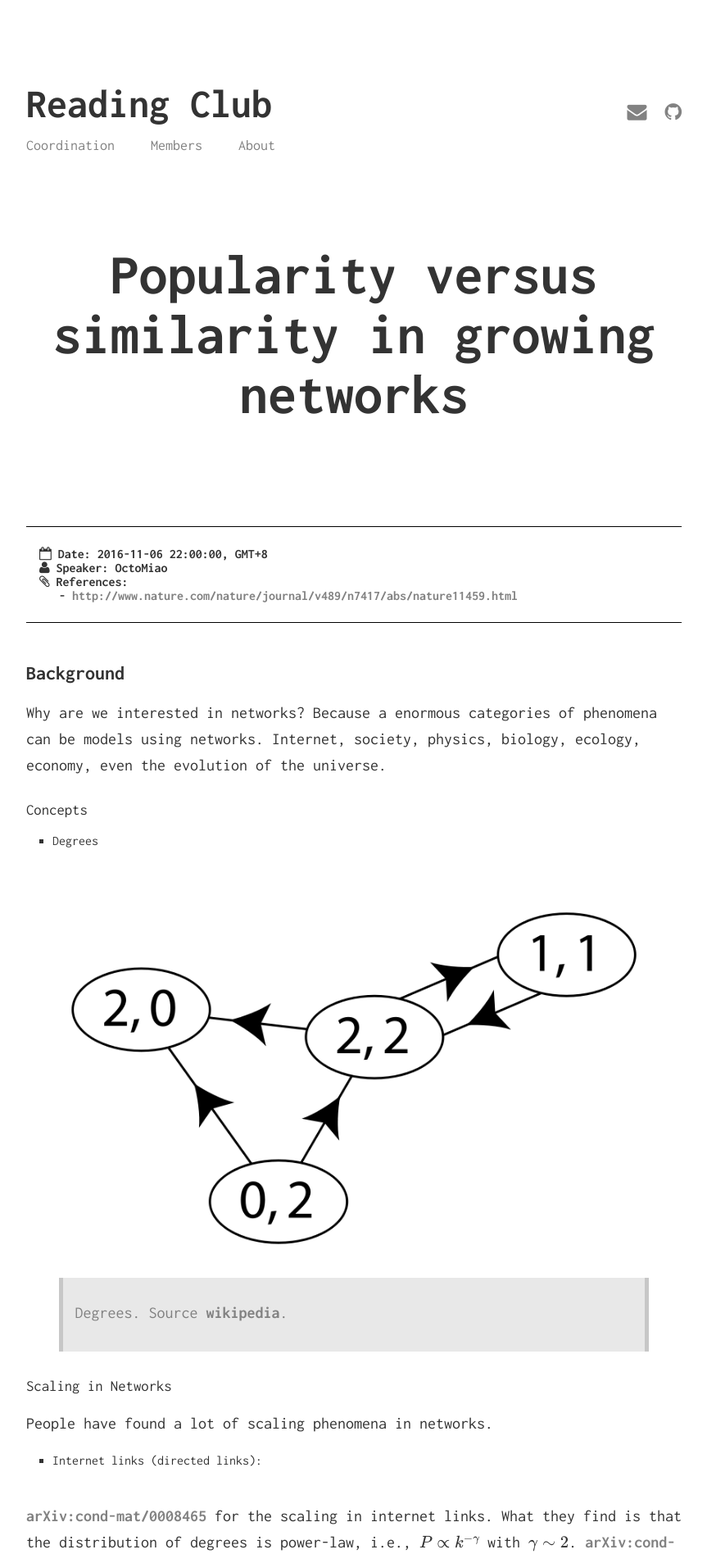
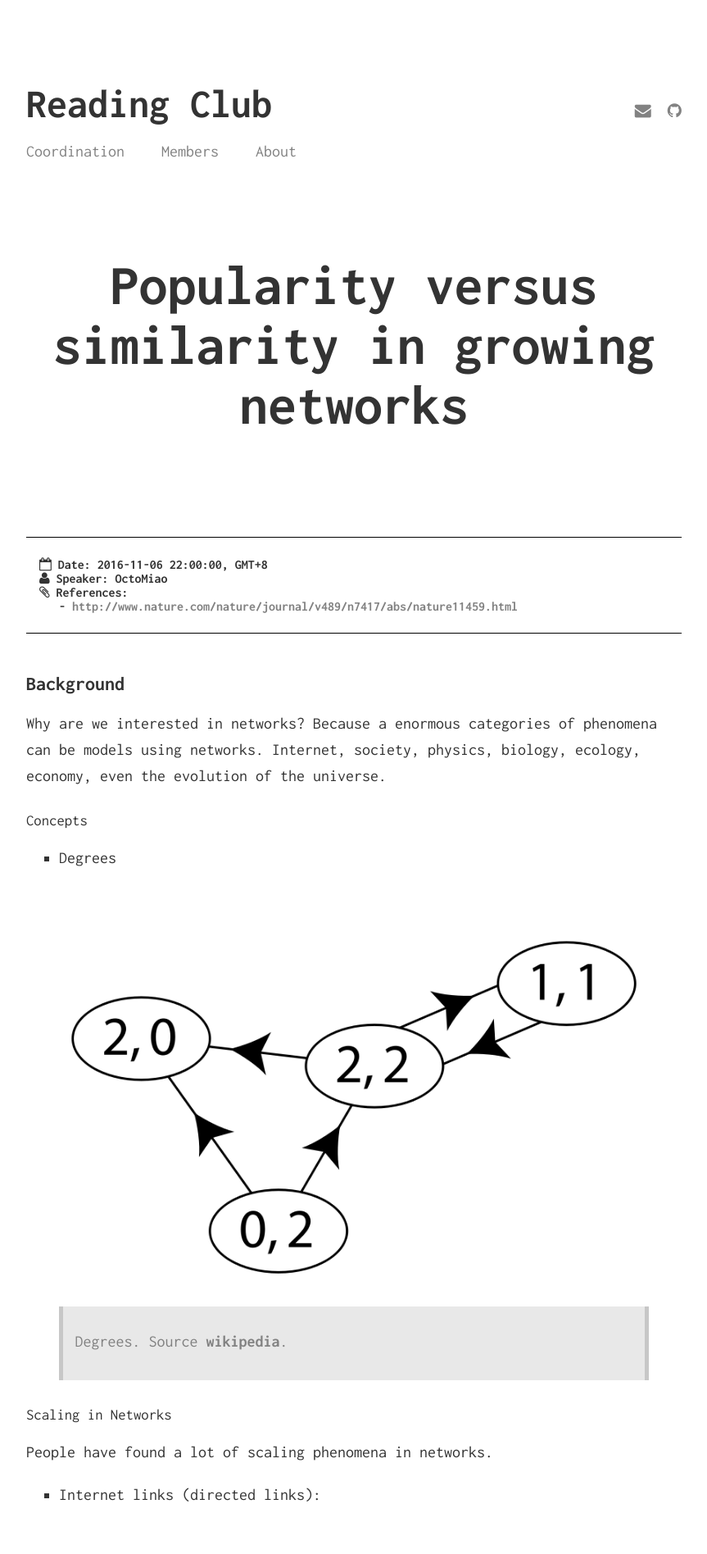
Before and after one commit to reading-club/reading-club.github.io, a Jekyll site: the page built from _5weekplus/week2.md, in a window 1280 px wide. Shown: the top 1896 px of the page at 82% size, without its empty margins (208-1071 px from the left). Built offline with Jekyll 4.4.1, drawn with Linux system fonts in a browser that asks for light colours; nearby versions of some CDN libraries; formulas are drawn with MathJax 3.

Commit message:
adjust styles

```diff
--- a/assets/css/custom.css
+++ b/assets/css/custom.css
@@ -221,11 +221,15 @@ ol {
     list-style-type: decimal !important;
     padding-left: 2em;
     padding-bottom: 1em;
+    font-size: 20px !important;
+    line-height: 32px !important;
 }
 ul {
     list-style-type: square;
     padding-left: 2em;
     padding-bottom: 1em;
+    font-size: 20px !important;
+    line-height: 32px !important;
 }
 ul>li>ul {
     list-style-type: disc;
```
Also changed, not shown: 3 other files.
